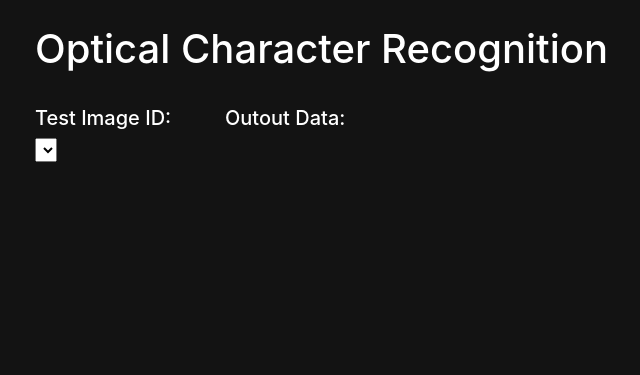
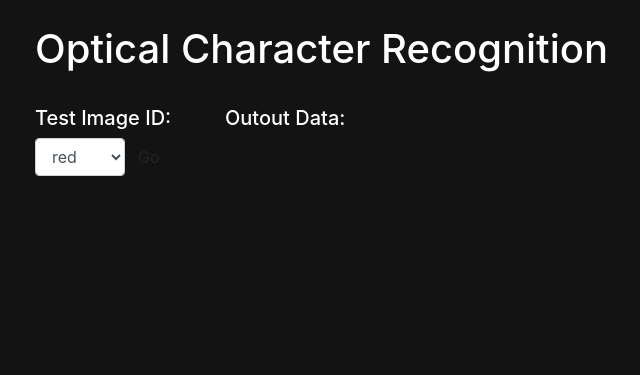
Before and after one commit to TravisDC5/pulsar, a Flask app: page /ocr in a window 1280 px wide. Shown: the part 62-437 px from the top of the page, without its empty margins (50-690 px from the left). Run offline with Flask 2, Linux system fonts and the light colour scheme; lists and menus that the app fills with data are empty; some libraries are stand-ins or nearby versions.

Commit message:
added dropdown to ocr

```diff
--- a/app.py
+++ b/app.py
@@ -1,5 +1,6 @@
 import os
-from flask import Flask, render_template, json, current_app, app
+from flask import Flask, render_template, json, current_app, app, request, \
+    url_for, redirect
 
 # static/data/test_data.json
 # dataFile = os.path.join(app.static_folder, 'data', 'test_data.json')
@@ -31,8 +32,13 @@
 
 @app.route("/ocr")
 def ocr():
-    # return render_template("ocr.html", data=data)
-    return render_template("ocr.html")
+     return render_template('ocr.html',
+        data=[{'name':'red'}, {'name':'green'}, {'name':'blue'}])
+
+@app.route("/model" , methods=['GET', 'POST'])
+def model():
+    select = request.form.get('comp_select')
+    return(str(select)) # just to see what select is
 
 if __name__ == "__main__":
     app.run()
--- a/templates/ocr.html
+++ b/templates/ocr.html
@@ -53,7 +53,24 @@
             <div class="col-lg-2">
                 <div class="well">
                     <h5>Test Image ID:</h5>
-                    <select id="selectData"></select>
+                    <!-- <select id="selDataser" >
+                        <option value="1">1</option>
+                        <option value="2">2</option>
+                        <option value="3">3</option>
+                        <option value="4">4</option>
+                    </select> -->
+                    <form class="form-inline" method="POST" action="{{ url_for('model') }}">
+                        <div class="form-group">
+                          <div class="input-group">
+                                  <select name="comp_select" class="selectpicker form-control">
+                                    {% for o in data %}
+                                    <option value="{{ o.name }}">{{ o.name }}</option>
+                                    {% endfor %}
+                                  </select>
+                          </div>
+                          <button type="submit" class="btn btn-default">Go</button>
+                        </div>
+                      </form>
                 </div>
             </div>
             <div class="col-lg-8">
```
Also changed, not shown: static/js/app.js (+22 -0 lines).
